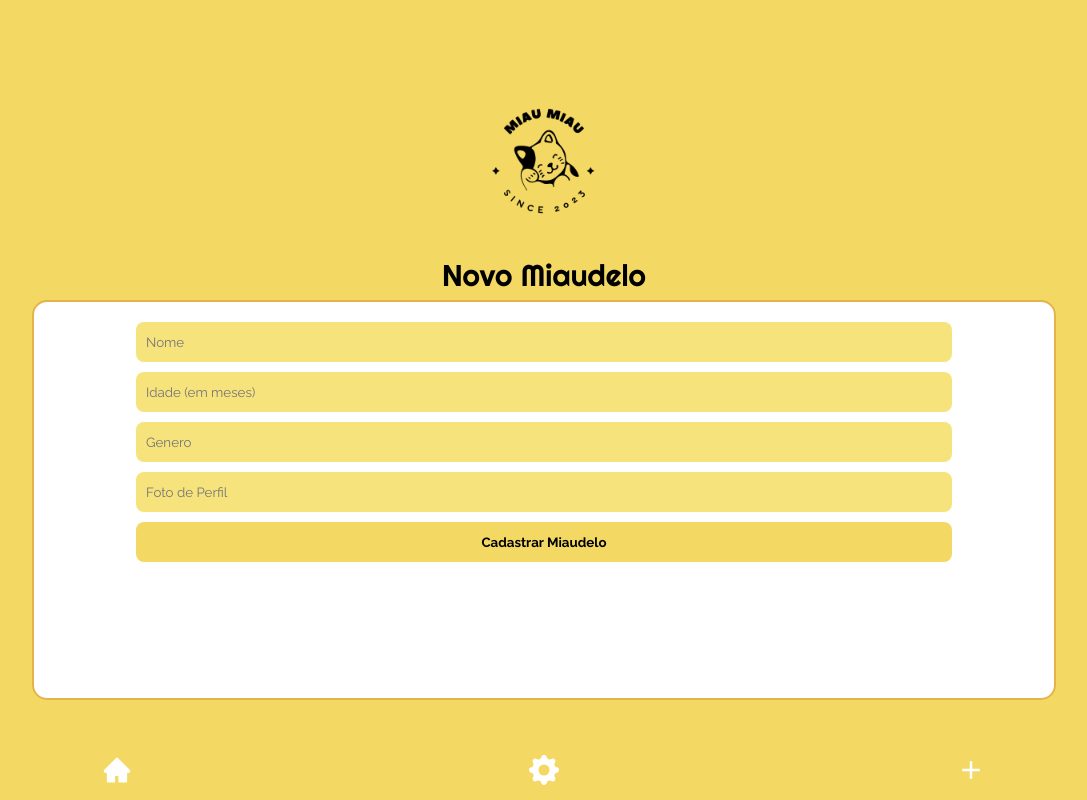
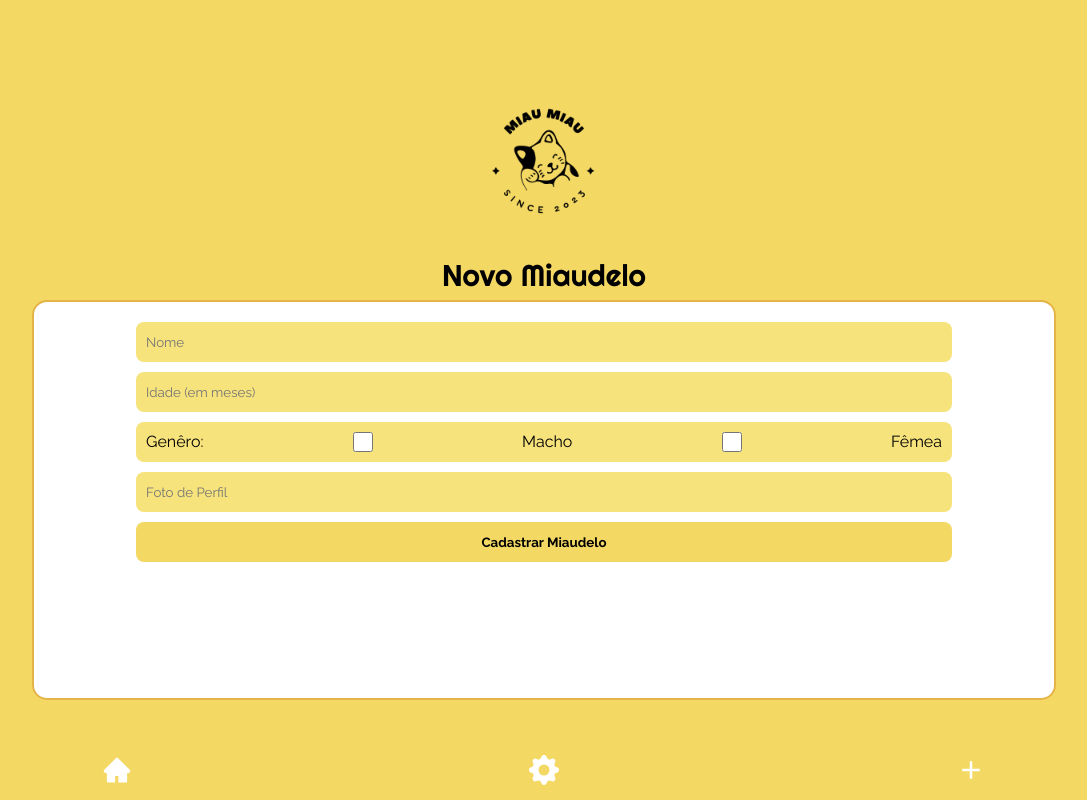
Before and after one commit to FSacerdote/projeto18-freela-front, a React (Vite) app: page /gatos/new in a window 1280 px wide. Shown: the whole page, without its empty margins (96-1183 px from the left). Built offline with nearby package versions, Linux system fonts and the light colour scheme.

Commit message:
fix: colocando opções para a escolha do gênero do pet

```diff
--- a/src/pages/NewCat.jsx
+++ b/src/pages/NewCat.jsx
@@ -14,7 +14,8 @@ export default function NewCat() {
     const { token } = useContext(UserContext)
     const [nome, setNome] = useState("")
     const [idade, setIdade] = useState("")
-    const [genero, setGenero] = useState("")
+    const [macho, setMacho] = useState(false)
+    const [femea, setFemea] = useState(false)
     const [fotoperfil, setFotoPerfil] = useState("")
     const config = {
         headers: {
@@ -24,6 +25,19 @@ export default function NewCat() {
 
     function cadastrar(event) {
         event.preventDefault()
+        if (idade < 1) return Swal.fire({
+            title: 'Erro!',
+            text: 'Idade deve ser maior que zero',
+            icon: 'error',
+            confirmButtonText: 'Continuar'
+        })
+        if (macho === false && femea === false) return Swal.fire({
+            title: 'Erro!',
+            text: 'Selecione o gênero do seu pet',
+            icon: 'error',
+            confirmButtonText: 'Continuar'
+        })
+        const genero = macho? "Macho": "Fêmea"
         axios.post(`${import.meta.env.VITE_API_URL}/gatos`, { nome, idade, genero, fotoperfil }, config)
             .then(() => {
                 Swal.fire({
@@ -48,7 +62,13 @@ export default function NewCat() {
                 <Form onSubmit={cadastrar}>
                     <input type="text" placeholder="Nome" value={nome} onChange={(e) => setNome(e.target.value)} required />
                     <input type="number" placeholder="Idade (em meses)" value={idade} onChange={(e) => setIdade(e.target.value)} required />
-                    <input type="text" placeholder="Genero" value={genero} onChange={(e) => setGenero(e.target.value)} required />
+                    <div>
+                        <p>Genêro:</p>
+                        <input type="checkbox" placeholder="Genero" checked={macho} onChange={() => {setMacho(true); setFemea(false)}}/>
+                        <p>Macho</p>
+                        <input type="checkbox" placeholder="Genero" checked={femea} onChange={() => {setMacho(false); setFemea(true)}}/>
+                        <p>Fêmea</p>
+                    </div>
                     <input type="text" placeholder="Foto de Perfil" value={fotoperfil} onChange={(e) => setFotoPerfil(e.target.value)} required />
                     <button>Cadastrar Miaudelo</button>
                 </Form>
@@ -132,4 +152,22 @@ const Form = styled.form`
         font-size: 17px;
         color: black;
     }
+    div{
+        padding-right: 10px;
+        padding-left: 10px;
+        width: 80%;
+        display: flex;
+        align-items: center;
+        height: 40px;
+        border-radius: 8px;
+        border: none;
+        background:#F7e37c;
+        p{
+            font-family: 'Raleway', sans-serif;
+            font-weight: 400;
+        }
+        input{
+            height: 20px;
+        }
+    }
 `
--- a/src/pages/SignUpPage.jsx
+++ b/src/pages/SignUpPage.jsx
@@ -14,7 +14,6 @@ export default function SignUpPage() {
     const [nome, setNome] = useState("")
     const [telefone, setTelefone] = useState("")
     const [cpf, setCpf] = useState("")
-    const [foto, setFoto] = useState("")
     const [confirmar, setConfirmar] = useState("")
 
     function cadastrar(event) {
@@ -31,7 +30,7 @@ export default function SignUpPage() {
             icon: 'error',
             confirmButtonText: 'Continuar'
         })
-        axios.post(`${import.meta.env.VITE_API_URL}/signup`, { nome, email, password, cpf, telefone, foto })
+        axios.post(`${import.meta.env.VITE_API_URL}/signup`, { nome, email, password, cpf, telefone })
             .then(() => {
                 Swal.fire({
                     title: 'Sucesso!',
@@ -87,7 +86,6 @@ export default function SignUpPage() {
                         if (value.length > 10) value = value.substring(0, 10) + '-' + value.substring(10, 14)
                         setTelefone(value)
                     }} required />
-                    <input type="url" placeholder="Foto de perfil" value={foto} onChange={(e) => setFoto(e.target.value)} required />
                     <button>Criar Conta</button>
                     <h1 onClick={() => navigate("/login")}>Já é cadastrado? Faça Login!</h1>
                 </Form>
@@ -119,7 +117,7 @@ const Header = styled.div`
 `
 
 const Container = styled.div`
-    height: 75%;
+    height: 65%;
     width: 80%;
     border-radius: 15px;
     background-color: white;
```
